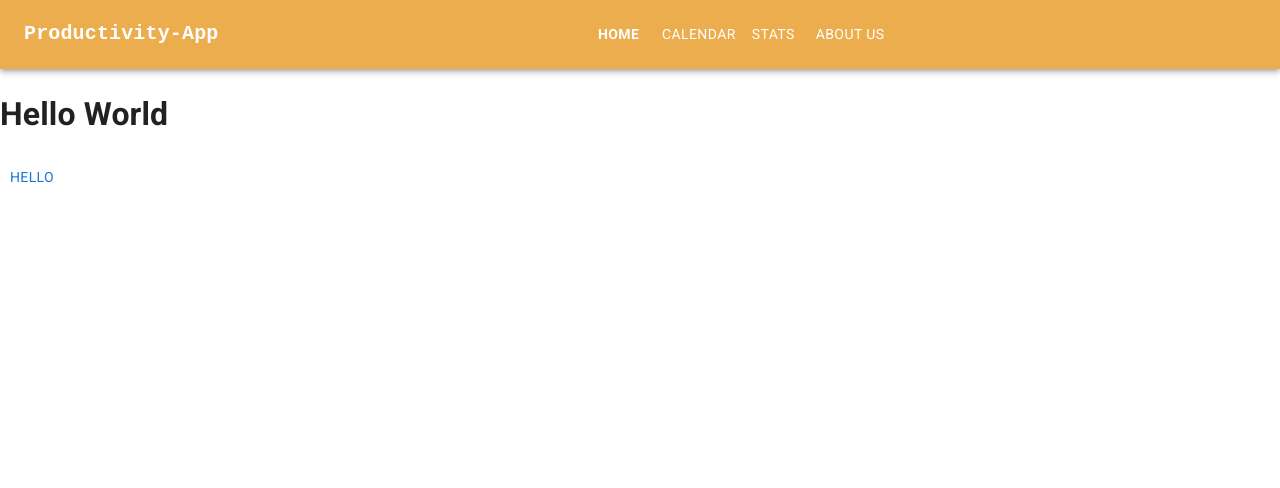
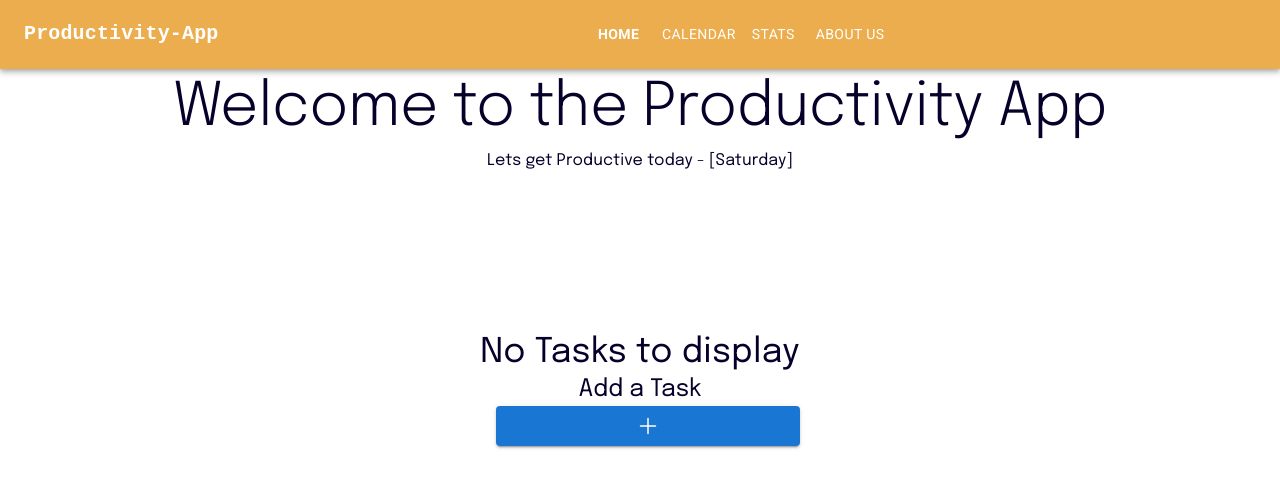
Before and after one commit to muhammadsaif1/Productivity-App, a React (Vite) app: page / in a window 1280 px wide. Shown: the top 488 px of the page. Built offline with nearby package versions, Linux system fonts and the light colour scheme.

Commit message:
feat/Task-adding

```diff
--- a/index.html
+++ b/index.html
@@ -13,6 +13,7 @@
     />
   </head>
   <body>
+    <div id="overlays"></div>
     <div id="root"></div>
     <script type="module" src="/src/main.tsx"></script>
   </body>
--- a/src/components/Custom/Typography.tsx
+++ b/src/components/Custom/Typography.tsx
@@ -4,13 +4,14 @@ import Typography, { TypographyProps } from '@mui/material/Typography';
 interface CustomTypographyProps extends TypographyProps {
   children: ReactNode;
 }
-const Text: React.FC<CustomTypographyProps> = ({ children }) => {
+const Text: React.FC<CustomTypographyProps> = ({ children, ...props }) => {
   return (
     <Typography
       style={{
         fontFamily: '"Epilogue", sans-serif',
-        color: '#01001F',
+        color: '#06002A',
       }}
+      {...props}
     >
       {children}
     </Typography>
--- /dev/null
+++ b/src/components/Icons/PlusIcon.tsx
@@ -0,0 +1,20 @@
+import { createSvgIcon } from '@mui/material';
+const PlusIcon = createSvgIcon(
+  <svg
+    xmlns="http://www.w3.org/2000/svg"
+    fill="none"
+    viewBox="0 0 24 24"
+    strokeWidth={1.5}
+    stroke="currentColor"
+    className="h-6 w-6"
+  >
+    <path
+      strokeLinecap="round"
+      strokeLinejoin="round"
+      d="M12 4.5v15m7.5-7.5h-15"
+    />
+  </svg>,
+  'Plus',
+);
+
+export default PlusIcon;
--- /dev/null
+++ b/src/components/Modal/Modal.module.css
@@ -0,0 +1,39 @@
+.backdrop {
+  position: fixed;
+  top: 0;
+  left: 0;
+  width: 100%;
+  height: 100vh;
+  z-index: 20;
+  background-color: rgba(0, 0, 0, 0.75);
+}
+
+.modal {
+  position: fixed;
+  top: 20vh;
+  left: 5%;
+  width: 90%;
+  background-color: white;
+  border-radius: 14px;
+  box-shadow: 0 2px 8px rgba(0, 0, 0, 0.25);
+  z-index: 30;
+  animation: slide-down 300ms ease-out forwards;
+}
+
+@media (min-width: 768px) {
+  .modal {
+    width: 40rem;
+    left: calc(50% - 20rem);
+  }
+}
+
+@keyframes slide-down {
+  from {
+    opacity: 0;
+    transform: translateY(-3rem);
+  }
+  to {
+    opacity: 1;
+    transform: translateY(0);
+  }
+}
--- /dev/null
+++ b/src/components/Modal/Modal.tsx
@@ -0,0 +1,48 @@
+import { FC, ReactNode } from 'react';
+import ReactDOM from 'react-dom';
+
+import classes from './Modal.module.css';
+
+interface BackdropProps {
+  onClose: () => void;
+}
+
+const Backdrop: FC<BackdropProps> = (props) => {
+  return <div className={classes.backdrop} onClick={props.onClose} />;
+};
+
+interface ModalOverlayProps {
+  children: ReactNode;
+}
+
+const ModalOverlay: FC<ModalOverlayProps> = (props) => {
+  return (
+    <div className={classes.modal}>
+      <div className={classes.content}>{props.children}</div>
+    </div>
+  );
+};
+
+const portalElement: HTMLElement | null = document.getElementById('overlays');
+
+interface ModalProps {
+  onClose: () => void;
+  children: ReactNode;
+}
+
+const Modal: FC<ModalProps> = (props) => {
+  return (
+    <>
+      {ReactDOM.createPortal(
+        <Backdrop onClose={props.onClose} />,
+        portalElement!,
+      )}
+      {ReactDOM.createPortal(
+        <ModalOverlay>{props.children}</ModalOverlay>,
+        portalElement!,
+      )}
+    </>
+  );
+};
+
+export default Modal;
--- a/src/pages/home/index.tsx
+++ b/src/pages/home/index.tsx
@@ -1,11 +1,121 @@
-import Button from '@mui/material/Button';
+import Text from '../../components/Custom/Typography';
+import { TextField } from '@mui/material';
+import { Button } from '@mui/material';
+import classes from './style.module.css';
+import React, { useState } from 'react';
+import PlusIcon from '../../components/Icons/PlusIcon';
+import Modal from '../../components/Modal/Modal';
 
 const Home: React.FC = () => {
+  const currentDay: string = new Date().toLocaleDateString('en-US', {
+    weekday: 'long',
+  });
+  const [isModalOpen, setIsModalOpen] = useState(false);
+  const [title, setTitle] = useState('');
+  const [desc, setDesc] = useState('');
+  const [mainTask, setMainTask] = useState<{ title: string; desc: string }[]>(
+    [],
+  );
+
+  const openModalHandler = () => {
+    setIsModalOpen(true);
+  };
+
+  const closeModalHandler = () => {
+    setIsModalOpen(false);
+  };
+
+  const submitHandler = (e: React.FormEvent<HTMLFormElement>) => {
+    e.preventDefault();
+    setMainTask([...mainTask, { title, desc }]);
+    setDesc('');
+    setTitle('');
+    setIsModalOpen(false);
+  };
+  let renderTask: React.ReactNode = (
+    <div className={classes.noTasks}>
+      <Text variant="h4">No Tasks to display </Text>
+      <Text className={classes.addTask} variant="h5">
+        Add a Task{' '}
+      </Text>
+      <Button
+        className={classes.addButton}
+        onClick={openModalHandler}
+        variant="contained"
+        color="primary"
+        size="large"
+      >
+        <PlusIcon />
+      </Button>
+    </div>
+  );
+
+  if (mainTask.length > 0) {
+    renderTask = mainTask.map((t, i) => (
+      <li key={i} className={classes.taskList}>
+        <div className={classes.task}>
+          <Text variant="h5" className={classes.taskTitle}>
+            {t.title}
+          </Text>
+          <Text variant="body1" className={classes.taskDesc}>
+            {t.desc}
+          </Text>
+        </div>
+      </li>
+    ));
+  }
   return (
-    <>
-      <h1>Hello World</h1>
-      <Button>Hello</Button>
-    </>
+    <div className={classes.head}>
+      <div>
+        <Text variant="h2" className={classes.heading}>
+          Welcome to the Productivity App
+        </Text>
+        <Text variant="body1" className={classes.tagline}>
+          Lets get Productive today - [{currentDay}]
+        </Text>
+      </div>
+      <div className={classes.noTasks}>{renderTask}</div>
+      {isModalOpen && (
+        <Modal onClose={closeModalHandler}>
+          <form onSubmit={submitHandler} className={classes.form}>
+            <TextField
+              id="title"
+              label="Title"
+              variant="outlined"
+              value={title}
+              onChange={(e) => {
+                setTitle(e.target.value);
+              }}
+            />
+            <TextField
+              id="description"
+              label="Description"
+              variant="outlined"
+              value={desc}
+              onChange={(e) => {
+                setDesc(e.target.value);
+              }}
+            />
+            <Button
+              type="submit"
+              variant="contained"
+              color="success"
+              size="large"
+            >
+              Add Task
+            </Button>
+            <Button
+              onClick={closeModalHandler}
+              variant="contained"
+              color="error"
+              size="large"
+            >
+              Cancel
+            </Button>
+          </form>
+        </Modal>
+      )}
+    </div>
   );
 };
 
--- /dev/null
+++ b/src/pages/home/style.module.css
@@ -0,0 +1,85 @@
+.head {
+  display: flex;
+  flex-direction: column;
+  align-items: center;
+  justify-content: center;
+  min-height: 30vh;
+}
+
+.heading {
+  margin: 6px 0;
+  padding: 4px;
+  text-align: center;
+}
+.tagline {
+  text-align: center;
+}
+
+.form {
+  margin-top: 3rem;
+  width: 100%;
+  max-width: 400px;
+  padding: 10px;
+  border: 1px solid #ccc;
+  border-radius: 12px;
+  display: flex;
+  flex-direction: column;
+  gap: 20px;
+  position: fixed;
+}
+.addButton {
+  margin-left: 16px !important;
+}
+.noTasks {
+  margin-top: 10%;
+  display: flex;
+  flex-direction: column;
+  align-items: normal;
+}
+.addTask {
+  align-self: center;
+}
+
+.taskList {
+  list-style: none;
+  padding: 0;
+  display: flex;
+  flex-wrap: wrap;
+}
+.task {
+  border: 1px solid #ddd;
+  border-radius: 8px;
+  padding: 16px;
+  margin: 8px;
+  width: 250px;
+  box-shadow: 0 0 10px rgba(0, 0, 0, 0.1);
+}
+.taskDesc {
+  font-size: 14px;
+}
+.taskTitle {
+  font-size: 18px;
+  font-weight: bold;
+  margin-bottom: 8px;
+}
+
+@media screen and (max-width: 600px) {
+  .form {
+    width: 100%;
+  }
+}
+@media screen and (min-width: 601px) and (max-width: 900px) {
+  .form {
+    width: 50%;
+  }
+}
+@media screen and (min-width: 901px) and (max-width: 1200px) {
+  .form {
+    width: 70%;
+  }
+}
+@media screen and (min-width: 300px) {
+  .form {
+    width: 50%;
+  }
+}
```
